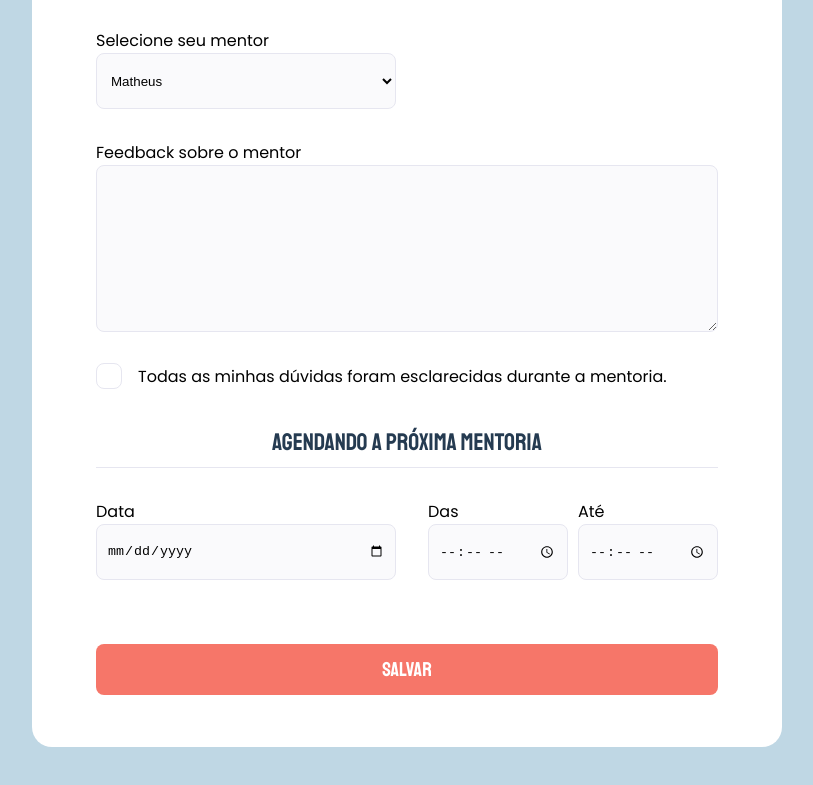
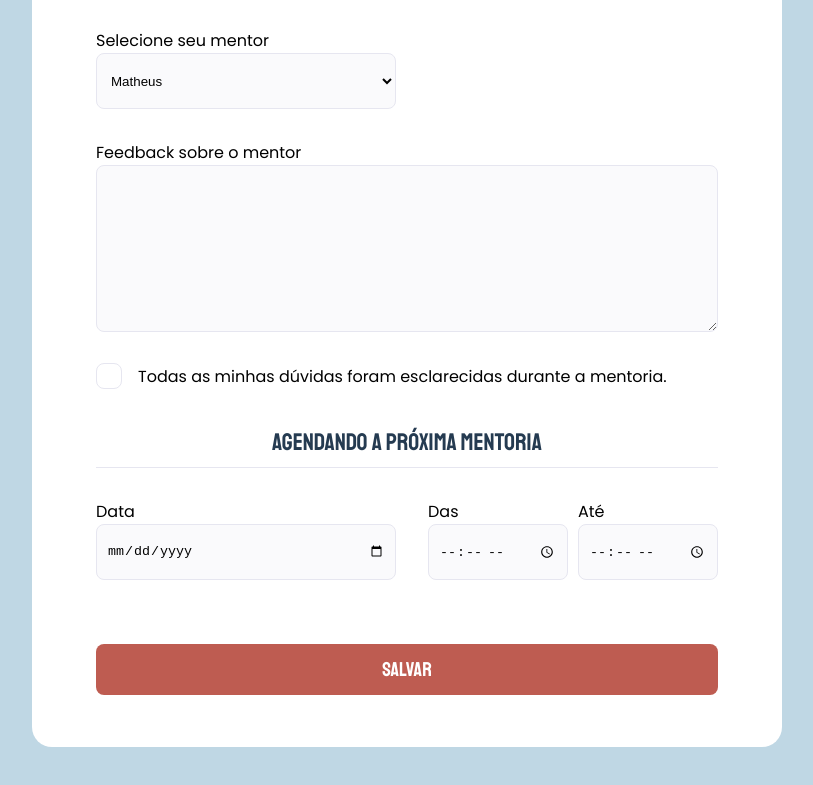
Before and after one commit to MatheusBorgesDev/Advanced-form, a plain HTML site: page index.html in a window 1280 px wide. In both pictures the pointer is over the button "Salvar". Shown: the part 753-1538 px from the top of the page, without its empty margins (233-1046 px from the left). Drawn offline with Linux system fonts and the light colour scheme.

Commit message:
hover effect on button

```diff
--- a/style.css
+++ b/style.css
@@ -272,3 +272,8 @@ button {
     color: #FFFFFF;
 
 }
+
+button:hover {
+    background: #be5c51;
+    cursor: pointer;
+}
```
